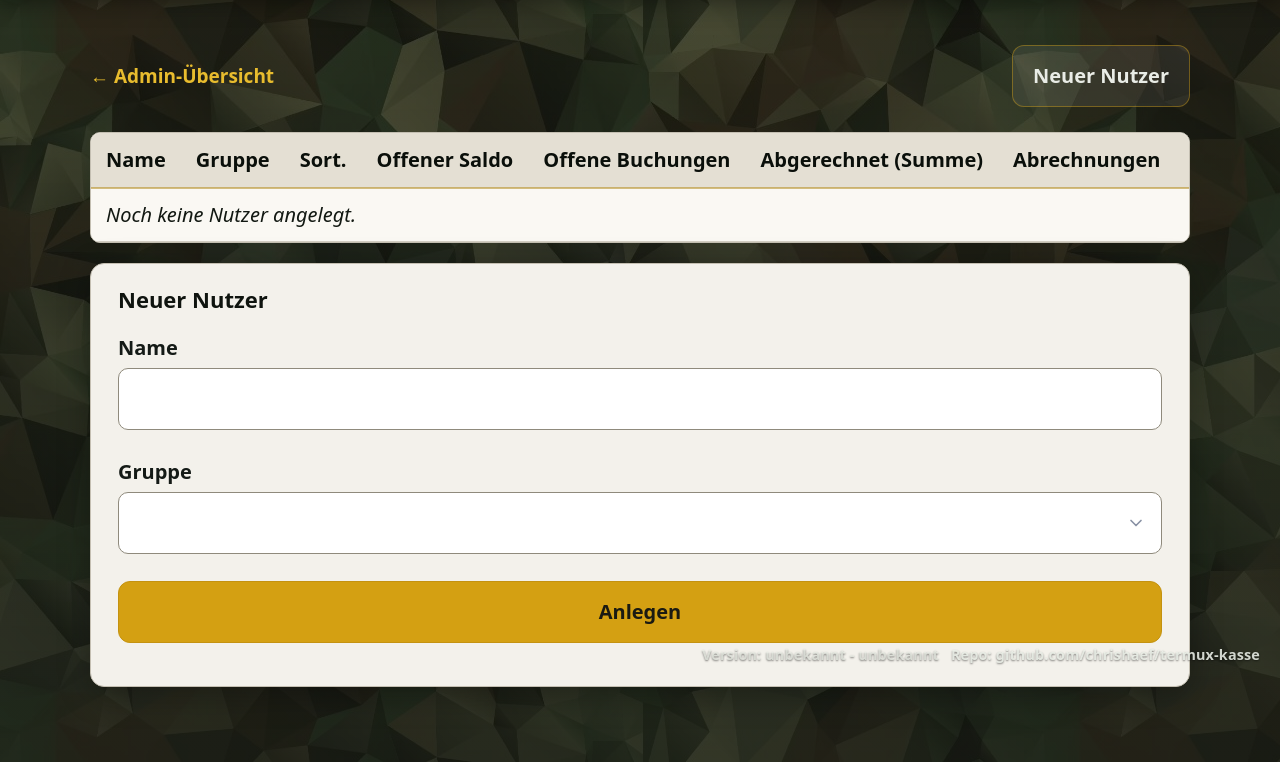
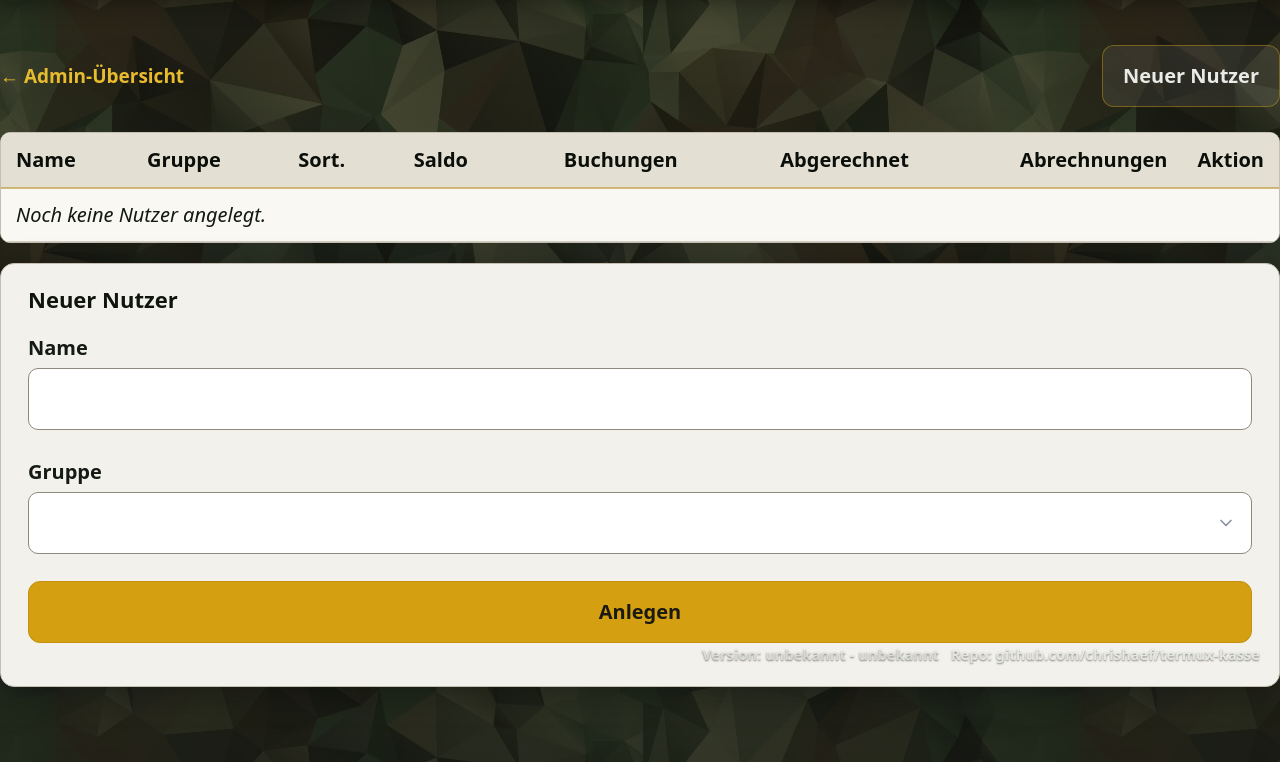
Before and after one commit to chrishaef/termux-kasse, a FastAPI app: page /admin/users in a window 1280 px wide. Shown: the part 125-887 px from the top of the page. Run offline with FastAPI, Linux system fonts and the light colour scheme; the visitor is signed in with stand-in values (Sample User, id 1); data comes from the database, SQL or seed files in the repository; data that the repository does not hold is empty.

Commit message:
refactor: rename warning thresholds and tighten user table layout
Rename UI wording from Schwelle to Warnstufe, streamline the over-limit users heading, and widen the admin users page while shortening column labels to reduce horizontal overflow.

Made-with: Cursor

```diff
--- a/app/routers/admin.py
+++ b/app/routers/admin.py
@@ -719,7 +719,7 @@ def admin_users_over_limit(request: Request) -> Response:
         request,
         "admin/users_over_limit.html",
         {
-            "title": "Nutzer über Warnschwelle 3",
+            "title": "Nutzer über Warnstufe 3",
             "threshold_3_cents": t3,
             "rows": rows,
         },
--- a/app/static/kasse.css
+++ b/app/static/kasse.css
@@ -254,6 +254,10 @@ body {
 .site-main {
   max-width: 1100px;
   padding-bottom: 2.5rem;
+}
+
+.app-admin--wide .site-main {
+  max-width: 1380px;
 }
 
 .site-footer-note {
@@ -923,12 +927,12 @@ body.app-admin .table-wrap a:not([role="button"]):hover {
 
 .admin-debt-global-alert a {
   font-weight: 800;
-  color: #6b1a0a;
+  color: #0b57d0;
   text-decoration: underline;
 }
 
 .admin-debt-global-alert a:hover {
-  color: #220805;
+  color: #0842a0;
 }
 
 .admin-dash-header {
--- a/app/templates/admin/dashboard.html
+++ b/app/templates/admin/dashboard.html
@@ -58,7 +58,7 @@
   <li>
     <a class="admin-card" href="/admin/debt-thresholds">
       <strong>Warnungen</strong>
-      <span>Ausstands-Schwellen</span>
+      <span>Ausstands-Warnstufen</span>
     </a>
   </li>
   <li>
--- a/app/templates/admin/users.html
+++ b/app/templates/admin/users.html
@@ -1,4 +1,5 @@
 {% extends "admin/shell.html" %}
+{% block body_class %}app-admin app-admin--wide{% endblock %}
 {% block admin_page %}
 <div class="k-toolbar" style="align-items:center">
   <a href="/admin" class="admin-back" style="margin:0">← Admin-Übersicht</a>
@@ -11,9 +12,9 @@
         <th scope="col">Name</th>
         <th scope="col">Gruppe</th>
         <th scope="col" class="th-sort">Sort.</th>
-        <th scope="col" class="num">Offener Saldo</th>
-        <th scope="col" class="num">Offene Buchungen</th>
-        <th scope="col" class="num">Abgerechnet (Summe)</th>
+        <th scope="col" class="num">Saldo</th>
+        <th scope="col" class="num">Buchungen</th>
+        <th scope="col" class="num">Abgerechnet</th>
         <th scope="col" class="num">Abrechnungen</th>
         <th scope="col" class="th-actions">Aktion</th>
       </tr>
--- a/app/templates/admin/users_over_limit.html
+++ b/app/templates/admin/users_over_limit.html
@@ -2,9 +2,7 @@
 {% block admin_page %}
 <a href="/admin" class="admin-back">← Admin-Übersicht</a>
 <header class="page-head">
-  <p class="page-head__eyebrow">Warnungen</p>
-  <h1 class="page-head__title">Nutzer über Warnschwelle 3</h1>
-  <p class="page-head__lead">Grenzwert: {{ threshold_3_cents|eur }} offener Ausstand.</p>
+  <h1 class="page-head__title">Nutzer über Warnstufe 3 ({{ threshold_3_cents|eur }})</h1>
 </header>
 
 <div class="table-wrap">
@@ -31,7 +29,7 @@
       </tr>
       {% else %}
       <tr>
-        <td colspan="6" class="secondary">Aktuell keine Nutzer über Warnschwelle 3.</td>
+        <td colspan="6" class="secondary">Aktuell keine Nutzer über Warnstufe 3.</td>
       </tr>
       {% endfor %}
     </tbody>
```
Also changed, not shown: app/templates/admin/debt_thresholds.html (+4 -4 lines), tests/test_admin_users.py (+2 -2 lines), tests/test_debt_thresholds.py (+1 -1 lines).
